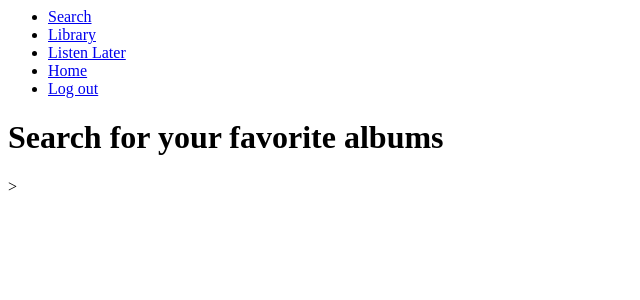
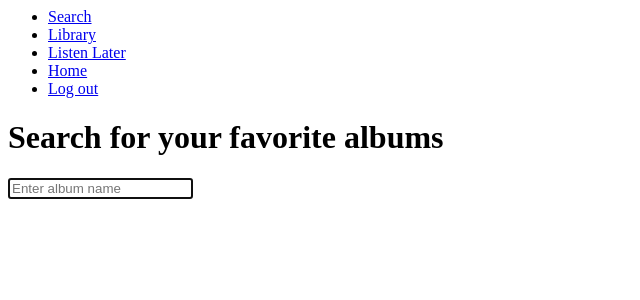
Before and after one commit to CaptainChicken12/music-tracker, a Flask app: page /search in a window 1280 px wide. Shown: the top 300 px of the page, without its empty margins (0-640 px from the left). Run offline with Flask 3, Linux system fonts and the light colour scheme; a user stored in the database is signed in.

Commit message:
Created a dynamic search bar with JS

```diff
--- a/templates/search.html
+++ b/templates/search.html
@@ -1,4 +1,44 @@
 {% extends "layout.html" %}
 {% block body %}
-    <h1>Search for your favorite albums</h1>>
+    <h1>Search for your favorite albums</h1>
+
+    <input id='searchbar' name="album-name" autofocus type="text" placeholder="Enter album name">
+    <ul id="results"></ul>
+
+    <script>
+        document.querySelector("#searchbar").addEventListener("keyup", async function(event) {
+            const query = event.target.value;
+            if (query.length === 0) {
+                resultList.innerHTML = "";
+                return;
+            }
+            const response = await fetch("/search", {method: "POST",
+            headers: {"Content-Type": "application/json"}, body: JSON.stringify({ title: query})
+            });
+            const results = await response.json();
+            const resultList = document.querySelector("#results")
+            resultList.innerHTML = "";
+
+            results.forEach(album => {
+                const li = document.createElement("li");
+                li.textContent = `${album.title} by ${album.artist}, released in ${album.year}`;
+
+                const favBtn = document.createElement("button");
+                favBtn.textContent = "Add to favorites";
+                favBtn.onclick = () => handleAction(album);
+                li.append(favBtn);
+
+                resultList.appendChild(li);
+            });
+        });
+
+        async function handleAction(album) {
+            const response = await fetch("/action", {method: "POST",
+            headers: {"Content-Type": "application/json"}, body: JSON.stringify({ album})
+            });
+            const result = await response.json();
+            console.log(result.message);
+        }
+    </script>
+
 {% endblock %}
```
